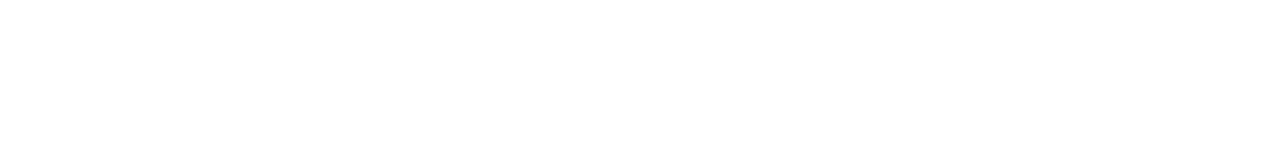
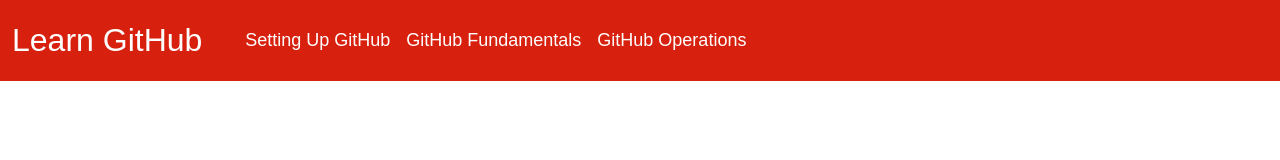
Before and after one commit to backupken/projectfe3, a plain HTML site: page operations.html in a window 1280 px wide. Drawn offline with nearby package versions, Linux system fonts and the light colour scheme.

Commit message:
updates to site

```diff
--- a/firstpage.css
+++ b/firstpage.css
@@ -1,33 +1,3 @@
-.container-fluid{
-    background-color: #d7200d;
+body{
+    background-color: white;
 }
-.navbar-nav{
-    background-color: #d7200d;
-}
-#navBar{
-    background-color: #d7200d;
-    padding: 0;
-}
-#navbarSupportedContent{
-    background-color: #d7200d;
-    padding: 1.5%;
-}
-.nav-link, .nav-item{
-    color: white;
-    font-family: "Bebas Neue", sans-serif;
-    font-size: large;
-    font-weight: 400;
-    font-style: normal;
-}
-.btn-outline-success{
-    color: white;
-    background-color: #8e1508;
-    border: #8e1508;
-}
-.navbar-brand{
-    color: white;
-    font-family: "Bebas Neue", sans-serif;
-    font-size: xx-large;
-    font-weight: 400;
-    font-style: normal;
-}
--- a/index.html
+++ b/index.html
@@ -5,6 +5,7 @@
     <title>GitHub Individual Project: Cheatsheet</title>
     <link rel="stylesheet" href="firstpage.css">
     <link rel="stylesheet" href="firstpage.js">
+    <link rel="stylesheet" href="nav.css">
   </head>
   <body>
     <script src="https://cdn.jsdelivr.net/npm/bootstrap@5.3.3/dist/js/bootstrap.bundle.min.js" integrity="sha384-YvpcrYf0tY3lHB60NNkmXc5s9fDVZLESaAA55NDzOxhy9GkcIdslK1eN7N6jIeHz" crossorigin="anonymous"></script>
@@ -31,11 +32,19 @@
     </nav>
     <br>
     <h1>Understanding GitHub</h1>
-    <p>GitHub is a big platform</p>
+    <div id="introduction">
+      <p>GitHub is a widely-used platform for version control and collaborative coding, built on Git, a version control system created by Linus Torvalds. It allows developers to manage code repositories, track changes, and collaborate on projects, making it essential for both open-source and private projects.</p>
+      <p>Key features include pull requests, issues, and discussions, which enable teams to review code and manage projects efficiently. GitHub supports a streamlined workflow by allowing users to clone repositories, make local changes, and push updates back to the cloud.</p>
+      <p>It also integrates with numerous tools for continuous integration and project management, making it invaluable for modern software development. With free and paid plans, GitHub is accessible to beginners and professionals alike, offering a powerful, flexible platform for managing code.</p>
+    </div>
+
     <ol>
       <li>
         First
       </li>
     </ol>
   </body>
+  <footer>
+
+  </footer>
 </html>
--- /dev/null
+++ b/nav.css
@@ -0,0 +1,33 @@
+.container-fluid{
+    background-color: #d7200d;
+}
+.navbar-nav{
+    background-color: #d7200d;
+}
+#navBar{
+    background-color: #d7200d;
+    padding: 0;
+}
+#navbarSupportedContent{
+    background-color: #d7200d;
+    padding: 1.5%;
+}
+.nav-link, .nav-item{
+    color: white;
+    font-family: "Bebas Neue", sans-serif;
+    font-size: large;
+    font-weight: 400;
+    font-style: normal;
+}
+.btn-outline-success{
+    color: white;
+    background-color: #8e1508;
+    border: #8e1508;
+}
+.navbar-brand{
+    color: white;
+    font-family: "Bebas Neue", sans-serif;
+    font-size: xx-large;
+    font-weight: 400;
+    font-style: normal;
+}
--- a/operations.html
+++ b/operations.html
@@ -0,0 +1,34 @@
+<!DOCTYPE html>
+<html lang="en">
+<head>
+    <meta charset="UTF-8">
+    <meta name="viewport" content="width=device-width, initial-scale=1.0">
+    <title>Document</title>
+    <link href="https://cdn.jsdelivr.net/npm/bootstrap@5.3.3/dist/css/bootstrap.min.css" rel="stylesheet" integrity="sha384-QWTKZyjpPEjISv5WaRU9OFeRpok6YctnYmDr5pNlyT2bRjXh0JMhjY6hW+ALEwIH" crossorigin="anonymous">
+    <link rel="stylesheet" href="nav.css">
+</head>
+<body>
+    <script src="https://cdn.jsdelivr.net/npm/bootstrap@5.3.3/dist/js/bootstrap.bundle.min.js" integrity="sha384-YvpcrYf0tY3lHB60NNkmXc5s9fDVZLESaAA55NDzOxhy9GkcIdslK1eN7N6jIeHz" crossorigin="anonymous"></script>
+    <nav class="navbar navbar-expand-lg bg-body-tertiary" id="navBar">
+      <div class="container-fluid">
+        <a class="navbar-brand" href="index.html">Learn GitHub</a>
+        <button class="navbar-toggler" type="button" data-bs-toggle="collapse" data-bs-target="#navbarSupportedContent" aria-controls="navbarSupportedContent" aria-expanded="false" aria-label="Toggle navigation">
+          <span class="navbar-toggler-icon"></span>
+        </button>
+        <div class="collapse navbar-collapse" id="navbarSupportedContent">
+          <ul class="navbar-nav me-auto mb-2 mb-lg-0">
+            <li class="nav-item">
+              <a class="nav-link" href="settingup.html">Setting Up GitHub</a>
+            </li>
+            <li class="nav-item">
+              <a class="nav-link" href="fundamentals.html">GitHub Fundamentals</a>
+            </li>
+            <li class="nav-item">
+              <a class="nav-link" href="operations.html">GitHub Operations</a>
+            </li>
+          </ul>
+        </div>
+      </div>
+    </nav>
+</body>
+</html>
```
